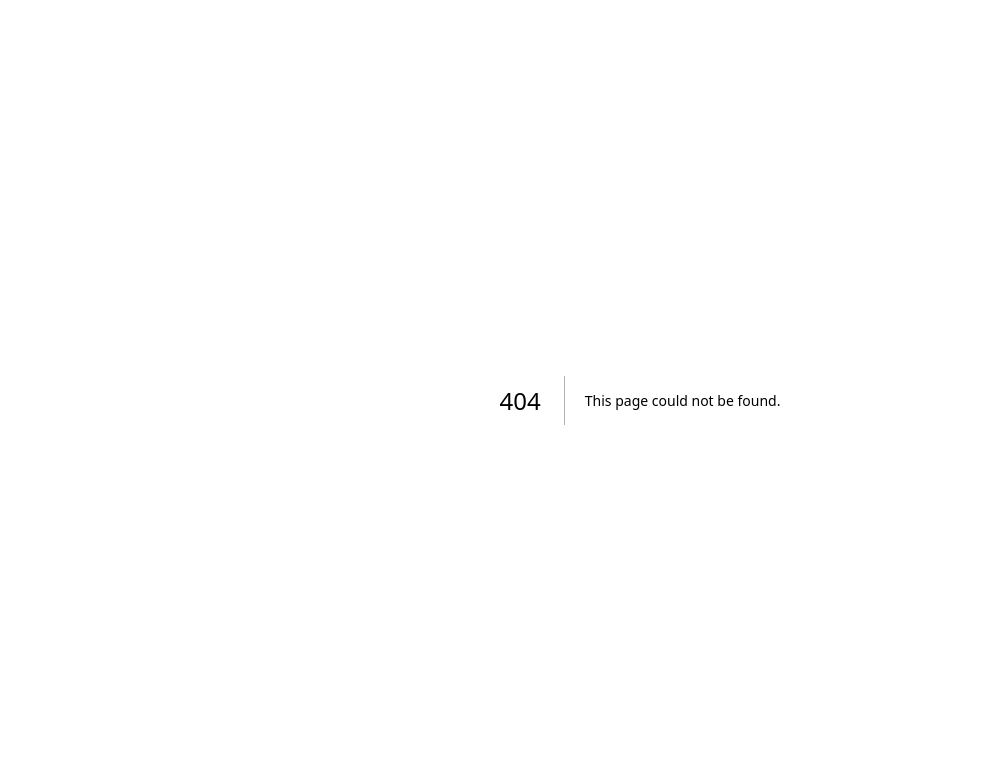
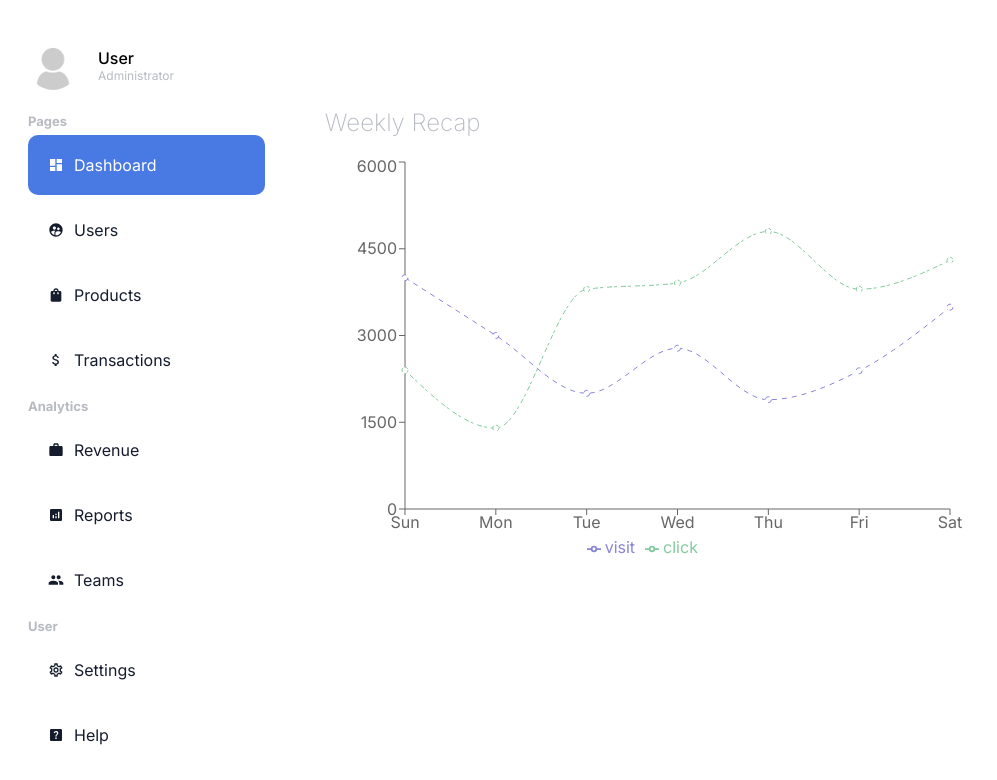
Before and after one commit to mahfuz091/next-dashboard, a Next.js app: page /dashboard in a window 1280 px wide. Before the commit this address had no page. Shown: the top 780 px of the page, without its empty margins (0-997 px from the left). Built offline with nearby package versions, Linux system fonts and the light colour scheme.

Commit message:
initialize app

```diff
--- a/package.json
+++ b/package.json
@@ -9,9 +9,11 @@
     "lint": "next lint"
   },
   "dependencies": {
+    "next": "14.1.3",
     "react": "^18",
     "react-dom": "^18",
-    "next": "14.1.3"
+    "react-icons": "^5.0.1",
+    "recharts": "^2.12.3"
   },
   "devDependencies": {
     "eslint": "^8",
--- /dev/null
+++ b/src/app/dashboard/layout.js
@@ -0,0 +1,22 @@
+"use client";
+import React, { useState } from "react";
+import Sidebar from "../ui/dashboard/Sidebar/Sidebar";
+import styles from "../ui/dashboard/dashboard.module.css";
+
+const DashboardLayout = ({ children }) => {
+  const { sidebarOpen, setSidebarOpen } = useState(false);
+  return (
+    <div className={styles.container}>
+      <div className={styles.menu}>
+        <Sidebar sidebarOpen={sidebarOpen} setSidebarOpen={setSidebarOpen} />
+      </div>
+      <div className={styles.content}>
+        {/* <Navbar/> */}
+        {children}
+        {/* <Footer/> */}
+      </div>
+    </div>
+  );
+};
+
+export default DashboardLayout;
--- /dev/null
+++ b/src/app/dashboard/page.js
@@ -0,0 +1,22 @@
+import React from "react";
+import styles from "../ui/dashboard/dashboard.module.css";
+import Chart from "../ui/dashboard/Chart/Chart";
+
+const DashboardPage = () => {
+  return (
+    <div className={styles.wrapper}>
+      <div className={styles.main}>
+        <div className={styles.cards}>
+          {/* {cards.map((item) => (
+            <Card item={item} key={item.id} />
+          ))} */}
+        </div>
+        {/* <Transactions /> */}
+        <Chart />
+      </div>
+      <div className={styles.side}>{/* <Rightbar /> */}</div>
+    </div>
+  );
+};
+
+export default DashboardPage;
--- a/src/app/globals.css
+++ b/src/app/globals.css
@@ -1,107 +1,14 @@
 :root {
-  --max-width: 1100px;
-  --border-radius: 12px;
-  --font-mono: ui-monospace, Menlo, Monaco, "Cascadia Mono", "Segoe UI Mono",
-    "Roboto Mono", "Oxygen Mono", "Ubuntu Monospace", "Source Code Pro",
-    "Fira Mono", "Droid Sans Mono", "Courier New", monospace;
-
-  --foreground-rgb: 0, 0, 0;
-  --background-start-rgb: 214, 219, 220;
-  --background-end-rgb: 255, 255, 255;
-
-  --primary-glow: conic-gradient(
-    from 180deg at 50% 50%,
-    #16abff33 0deg,
-    #0885ff33 55deg,
-    #54d6ff33 120deg,
-    #0071ff33 160deg,
-    transparent 360deg
-  );
-  --secondary-glow: radial-gradient(
-    rgba(255, 255, 255, 1),
-    rgba(255, 255, 255, 0)
-  );
-
-  --tile-start-rgb: 239, 245, 249;
-  --tile-end-rgb: 228, 232, 233;
-  --tile-border: conic-gradient(
-    #00000080,
-    #00000040,
-    #00000030,
-    #00000020,
-    #00000010,
-    #00000010,
-    #00000080
-  );
-
-  --callout-rgb: 238, 240, 241;
-  --callout-border-rgb: 172, 175, 176;
-  --card-rgb: 180, 185, 188;
-  --card-border-rgb: 131, 134, 135;
+  --bg: #151c2c;
+  --bgSoft: #fff;
+  --text: white;
+  --textSoft: #b7bac1;
 }
-
-@media (prefers-color-scheme: dark) {
-  :root {
-    --foreground-rgb: 255, 255, 255;
-    --background-start-rgb: 0, 0, 0;
-    --background-end-rgb: 0, 0, 0;
-
-    --primary-glow: radial-gradient(rgba(1, 65, 255, 0.4), rgba(1, 65, 255, 0));
-    --secondary-glow: linear-gradient(
-      to bottom right,
-      rgba(1, 65, 255, 0),
-      rgba(1, 65, 255, 0),
-      rgba(1, 65, 255, 0.3)
-    );
-
-    --tile-start-rgb: 2, 13, 46;
-    --tile-end-rgb: 2, 5, 19;
-    --tile-border: conic-gradient(
-      #ffffff80,
-      #ffffff40,
-      #ffffff30,
-      #ffffff20,
-      #ffffff10,
-      #ffffff10,
-      #ffffff80
-    );
-
-    --callout-rgb: 20, 20, 20;
-    --callout-border-rgb: 108, 108, 108;
-    --card-rgb: 100, 100, 100;
-    --card-border-rgb: 200, 200, 200;
-  }
+ul {
+  list-style: none;
+  padding: 0;
 }
-
-* {
-  box-sizing: border-box;
-  padding: 0;
-  margin: 0;
+a {
+  text-decoration: none;
+  color: #151c2c;
 }
-
-html,
-body {
-  max-width: 100vw;
-  overflow-x: hidden;
-}
-
-body {
-  color: rgb(var(--foreground-rgb));
-  background: linear-gradient(
-      to bottom,
-      transparent,
-      rgb(var(--background-end-rgb))
-    )
-    rgb(var(--background-start-rgb));
-}
-
-a {
-  color: inherit;
-  text-decoration: none;
-}
-
-@media (prefers-color-scheme: dark) {
-  html {
-    color-scheme: dark;
-  }
-}
--- /dev/null
+++ b/src/app/ui/dashboard/Chart/Chart.jsx
@@ -0,0 +1,91 @@
+"use client";
+import React from "react";
+
+import styles from "./Chart.module.css";
+import {
+  LineChart,
+  Line,
+  XAxis,
+  YAxis,
+  Tooltip,
+  Legend,
+  ResponsiveContainer,
+} from "recharts";
+
+const data = [
+  {
+    name: "Sun",
+    visit: 4000,
+    click: 2400,
+  },
+  {
+    name: "Mon",
+    visit: 3000,
+    click: 1398,
+  },
+  {
+    name: "Tue",
+    visit: 2000,
+    click: 3800,
+  },
+  {
+    name: "Wed",
+    visit: 2780,
+    click: 3908,
+  },
+  {
+    name: "Thu",
+    visit: 1890,
+    click: 4800,
+  },
+  {
+    name: "Fri",
+    visit: 2390,
+    click: 3800,
+  },
+  {
+    name: "Sat",
+    visit: 3490,
+    click: 4300,
+  },
+];
+
+const Chart = () => {
+  return (
+    <div className={styles.container}>
+      <h2 className={styles.title}>Weekly Recap</h2>
+      <ResponsiveContainer width='100%' height='90%'>
+        <LineChart
+          width={500}
+          height={300}
+          data={data}
+          margin={{
+            top: 5,
+            right: 30,
+            left: 20,
+            bottom: 5,
+          }}
+        >
+          <XAxis dataKey='name' />
+          <YAxis />
+          <Tooltip contentStyle={{ background: "#151c2c", border: "none" }} />
+          <Legend />
+          <Line
+            type='monotone'
+            dataKey='visit'
+            stroke='#8884d8'
+            strokeDasharray='5 5'
+          />
+          <Line
+            type='monotone'
+            dataKey='click'
+            stroke='#82ca9d'
+            strokeDasharray='3 4 5 2'
+          />
+        </LineChart>
+      </ResponsiveContainer>
+    </div>
+  );
+};
+
+export default Chart;
--- /dev/null
+++ b/src/app/ui/dashboard/Chart/Chart.module.css
@@ -0,0 +1,12 @@
+.container {
+  height: 450px;
+  background-color: var(--bgSoft);
+  padding: 20px;
+  border-radius: 10px;
+}
+
+.title {
+  font-weight: 200;
+  color: var(--textSoft);
+  margin-bottom: 20px;
+}
--- /dev/null
+++ b/src/app/ui/dashboard/Sidebar/Sidebar.jsx
@@ -0,0 +1,122 @@
+import React from "react";
+import styles from "./sidebar.module.css";
+import Image from "next/image";
+import {
+  MdDashboard,
+  MdSupervisedUserCircle,
+  MdShoppingBag,
+  MdAttachMoney,
+  MdWork,
+  MdAnalytics,
+  MdPeople,
+  MdOutlineSettings,
+  MdHelpCenter,
+  MdLogout,
+} from "react-icons/md";
+import MenuLink from "./menulink/MenuLink";
+
+const menuItems = [
+  {
+    title: "Pages",
+    list: [
+      {
+        title: "Dashboard",
+        path: "/dashboard",
+        icon: <MdDashboard />,
+      },
+      {
+        title: "Users",
+        path: "/dashboard/users",
+        icon: <MdSupervisedUserCircle />,
+      },
+      {
+        title: "Products",
+        path: "/dashboard/products",
+        icon: <MdShoppingBag />,
+      },
+      {
+        title: "Transactions",
+        path: "/dashboard/transactions",
+        icon: <MdAttachMoney />,
+      },
+    ],
+  },
+  {
+    title: "Analytics",
+    list: [
+      {
+        title: "Revenue",
+        path: "/dashboard/revenue",
+        icon: <MdWork />,
+      },
+      {
+        title: "Reports",
+        path: "/dashboard/reports",
+        icon: <MdAnalytics />,
+      },
+      {
+        title: "Teams",
+        path: "/dashboard/teams",
+        icon: <MdPeople />,
+      },
+    ],
+  },
+  {
+    title: "User",
+    list: [
+      {
+        title: "Settings",
+        path: "/dashboard/settings",
+        icon: <MdOutlineSettings />,
+      },
+      {
+        title: "Help",
+        path: "/dashboard/help",
+        icon: <MdHelpCenter />,
+      },
+    ],
+  },
+];
+
+const Sidebar = () => {
+  return (
+    <div className={styles.container}>
+      <div className={styles.user}>
+        <Image
+          className={styles.userImage}
+          src={"/noavatar.png"}
+          alt=''
+          width='50'
+          height='50'
+        />
+        <div className={styles.userDetail}>
+          <span className={styles.username}>User</span>
+          <span className={styles.userTitle}>Administrator</span>
+        </div>
+      </div>
+      <ul className={styles.list}>
+        {menuItems.map((cat) => (
+          <li key={cat.title}>
+            <span className={styles.cat}>{cat.title}</span>
+            {cat.list.map((item) => (
+              <MenuLink item={item} key={item.title} />
+            ))}
+          </li>
+        ))}
+      </ul>
+      {/* <form
+        action={async () => {
+          "use server";
+          await signOut();
+        }}
+      >
+        <button className={styles.logout}>
+          <MdLogout />
+          Logout
+        </button>
+      </form> */}
+    </div>
+  );
+};
+
+export default Sidebar;
--- /dev/null
+++ b/src/app/ui/dashboard/Sidebar/menulink/MenuLink.jsx
@@ -0,0 +1,23 @@
+"use client";
+
+import Link from "next/link";
+import styles from "./Menulink.module.css";
+import { usePathname } from "next/navigation";
+
+const MenuLink = ({ item }) => {
+  const pathname = usePathname();
+
+  return (
+    <Link
+      href={item.path}
+      className={`${styles.container} ${
+        pathname === item.path && styles.active
+      }`}
+    >
+      {item.icon}
+      {item.title}
+    </Link>
+  );
+};
+
+export default MenuLink;
--- /dev/null
+++ b/src/app/ui/dashboard/Sidebar/menulink/Menulink.module.css
@@ -0,0 +1,14 @@
+.container {
+  padding: 20px;
+  display: flex;
+  align-items: center;
+  gap: 10px;
+  margin: 5px 0px;
+  border-radius: 10px;
+}
+
+.container:hover,
+.active {
+  background-color: #4979e2;
+  color: #fff;
+}
--- /dev/null
+++ b/src/app/ui/dashboard/Sidebar/sidebar.module.css
@@ -0,0 +1,59 @@
+.container {
+  position: sticky;
+  top: 40px;
+}
+
+.user {
+  display: flex;
+  align-items: center;
+  gap: 20px;
+  margin-bottom: 20px;
+}
+
+.userImage {
+  border-radius: 50%;
+  object-fit: cover;
+}
+
+.userDetail {
+  display: flex;
+  flex-direction: column;
+}
+
+.username {
+  font-weight: 500;
+}
+
+.userTitle {
+  font-size: 12px;
+  color: var(--textSoft);
+}
+
+.list {
+  list-style: none;
+}
+
+.cat {
+  color: var(--textSoft);
+  font-weight: bold;
+  font-size: 13px;
+  margin: 10px 0px;
+}
+
+.logout {
+  padding: 20px;
+  margin: 5px 0px;
+  display: flex;
+  align-items: center;
+  gap: 10px;
+  cursor: pointer;
+  border-radius: 10px;
+  background: none;
+  border: none;
+  color: white;
+  width: 100%;
+}
+
+.logout:hover {
+  background-color: #2e374a;
+}
--- /dev/null
+++ b/src/app/ui/dashboard/dashboard.module.css
@@ -0,0 +1,38 @@
+.container {
+  display: flex;
+}
+
+.menu {
+  flex: 1;
+  background-color: var(--bgSoft);
+  padding: 20px;
+  min-height: 100vh;
+}
+
+.content {
+  flex: 4;
+  padding: 20px;
+}
+
+.wrapper {
+  display: flex;
+  gap: 20px;
+  margin-top: 20px;
+}
+
+.main {
+  flex: 3;
+  display: flex;
+  flex-direction: column;
+  gap: 20px;
+}
+
+.cards {
+  display: flex;
+  gap: 20px;
+  justify-content: space-between;
+}
+
+.side {
+  flex: 1;
+}
```
Also changed, not shown: .eslintrc.json, public/noavatar.png (added), 1 other file (tests, documents, lock files or other folders).
